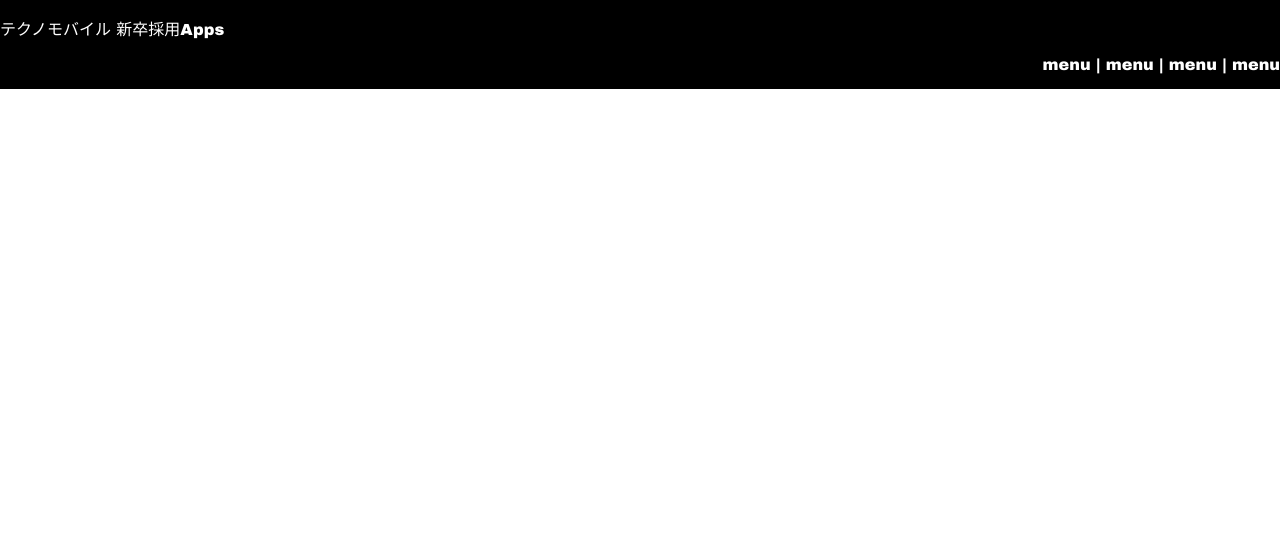
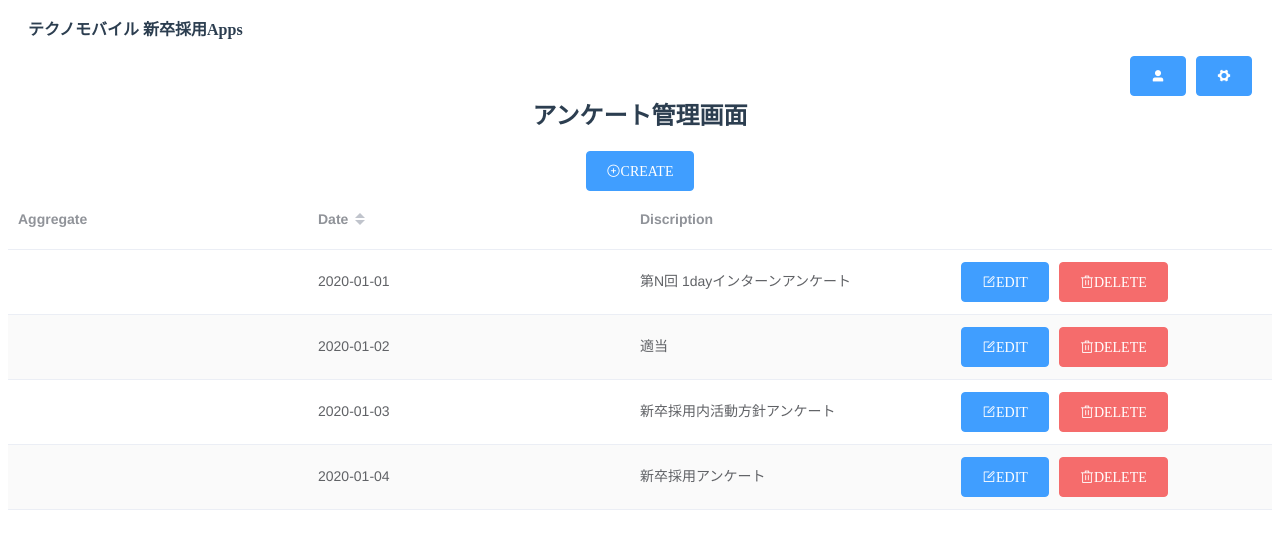
Before and after one commit to lowson2248/tm-intern-app, a Vue app in the folder tm-intern-app/: page / in a window 1280 px wide. Shown: the top 536 px of the page. Built offline with nearby package versions, Linux system fonts and the light colour scheme.

Commit message:
【issue #3】フロント アンケート管理画面TOPをあらかた作成

```diff
--- a/tm-intern-app/package.json
+++ b/tm-intern-app/package.json
@@ -9,6 +9,7 @@
   },
   "dependencies": {
     "core-js": "^3.4.3",
+    "element-ui": "^2.13.0",
     "vue": "^2.6.10",
     "vue-router": "^3.1.3"
   },
--- a/tm-intern-app/src/App.vue
+++ b/tm-intern-app/src/App.vue
@@ -1,8 +1,21 @@
 <template>
   <div id="app">
+    <Header/>
+    <!-- <SideNav/>を呼び出す予定 -->
     <router-view/>
   </div>
 </template>
+<script>
+// @ is an alias to /src
+import Header from '@/components/Header.vue'
+
+export default {
+  name: 'home',
+  components: {
+    Header
+  }
+}
+</script>
 
 <style>
 #app {
@@ -12,17 +25,4 @@
   text-align: center;
   color: #2c3e50;
 }
-
-#nav {
-  padding: 30px;
-}
-
-#nav a {
-  font-weight: bold;
-  color: #2c3e50;
-}
-
-#nav a.router-link-exact-active {
-  color: #42b983;
-}
 </style>
--- a/tm-intern-app/src/components/Header.vue
+++ b/tm-intern-app/src/components/Header.vue
@@ -1,9 +1,12 @@
 <template>
   <div class="header">
-    <p class="title">テクノモバイル 新卒採用Apps</p>
-    <div class="menu">
-      <p>menu | menu | menu | menu</p>
-    </div>
+    <el-header>
+      <p class="title">テクノモバイル 新卒採用Apps</p>
+      <div class="menu">
+        <el-button type="primary" class="el-icon-user-solid icon"></el-button>
+        <el-button type="primary" class="el-icon-s-tools icon"></el-button>
+      </div>
+    </el-header>
   </div>
 </template>
 
@@ -16,13 +19,8 @@ export default {
 <!-- Add "scoped" attribute to limit CSS to this component only -->
 <style scoped>
 .header{
-  color: white;
-  font-family: arial black;
-  position: absolute;
-  left:0;
-  top:0;
-  width: 100%;
-  background:#000;
+  font-family:"PingFang SC";
+  font-weight: bold;
 }
 
 .title{
@@ -33,4 +31,8 @@ export default {
   text-align: right;
 }
 
+i{
+
+}
+
 </style>
--- a/tm-intern-app/src/main.js
+++ b/tm-intern-app/src/main.js
@@ -1,6 +1,11 @@
 import Vue from 'vue'
 import App from './App.vue'
 import router from './router'
+import ElementUI from 'element-ui'
+import locale from 'element-ui/lib/locale/lang/ja'
+import 'element-ui/lib/theme-chalk/index.css'
+
+Vue.use(ElementUI, {locale})
 
 Vue.config.productionTip = false
 
--- a/tm-intern-app/src/router/index.js
+++ b/tm-intern-app/src/router/index.js
@@ -1,14 +1,14 @@
 import Vue from 'vue'
 import VueRouter from 'vue-router'
-import Home from '../views/Home.vue'
+import Question from '../views/Question.vue'
 
 Vue.use(VueRouter)
 
 const routes = [
   {
     path: '/',
-    name: 'home',
-    component: Home
+    name: 'question',
+    component: Question
   },
   {
     path: '/about',
--- a/tm-intern-app/src/views/Home.vue
+++ /dev/null
@@ -1,19 +0,0 @@
-<template>
-  <div class="home">
-    <div class="header">
-    <Header/>
-    </div>
-  </div>
-</template>
-
-<script>
-// @ is an alias to /src
-import Header from '@/components/Header.vue'
-
-export default {
-  name: 'home',
-  components: {
-    Header
-  }
-}
-</script>
--- /dev/null
+++ b/tm-intern-app/src/views/Question.vue
@@ -0,0 +1,64 @@
+<template>
+  <div class="question">
+    <h2>アンケート管理画面</h2>
+    <el-button type="primary" class="el-icon-circle-plus-outline icon">CREATE</el-button>
+
+    <div class="questions">
+      <el-table :data="tableData" stripe>
+        <el-table-column
+          prop="isAgg"
+          label="Aggregate"
+          width="300px">
+          <el-button v-if="isAgg" type="warning" class="el-icon-s-marketing icon">OK</el-button>
+        </el-table-column>
+        <el-table-column
+          prop="date"
+          label="Date"
+          sortable>
+        </el-table-column>
+        <el-table-column
+          prop="discription"
+          label="Discription">
+        </el-table-column>
+        <el-table-column>
+          <el-button type="primary" class="el-icon-edit-outline icon">EDIT</el-button>
+          <el-button type="danger" class="el-icon-delete icon">DELETE</el-button>
+        </el-table-column>
+      </el-table>
+    </div>
+  </div>
+</template>
+
+<script>
+// @ is an alias to /src
+export default {
+  name: 'question',
+  data() {
+    return {
+      dispray: false,
+      tableData: [{
+        isAgg: true,
+        date: '2020-01-01',
+        discription: '第N回 1dayインターンアンケート'
+      }, {
+        isAgg: false,
+        date: '2020-01-02',
+        discription: '適当'
+      }, {
+        isAgg: false,
+        date: '2020-01-03',
+        discription: '新卒採用内活動方針アンケート'
+      }, {
+        isAgg: false,
+        date: '2020-01-04',
+        discription: '新卒採用アンケート'
+      }]//tableData end
+    }//return end
+  }
+}
+</script>
+<style scoped>
+.questions{
+}
+
+</style>
```
Also changed, not shown: tm-intern-app/src/components/SideNav.vue (added, +20 -0 lines), 1 other file (tests, documents, lock files or other folders).
